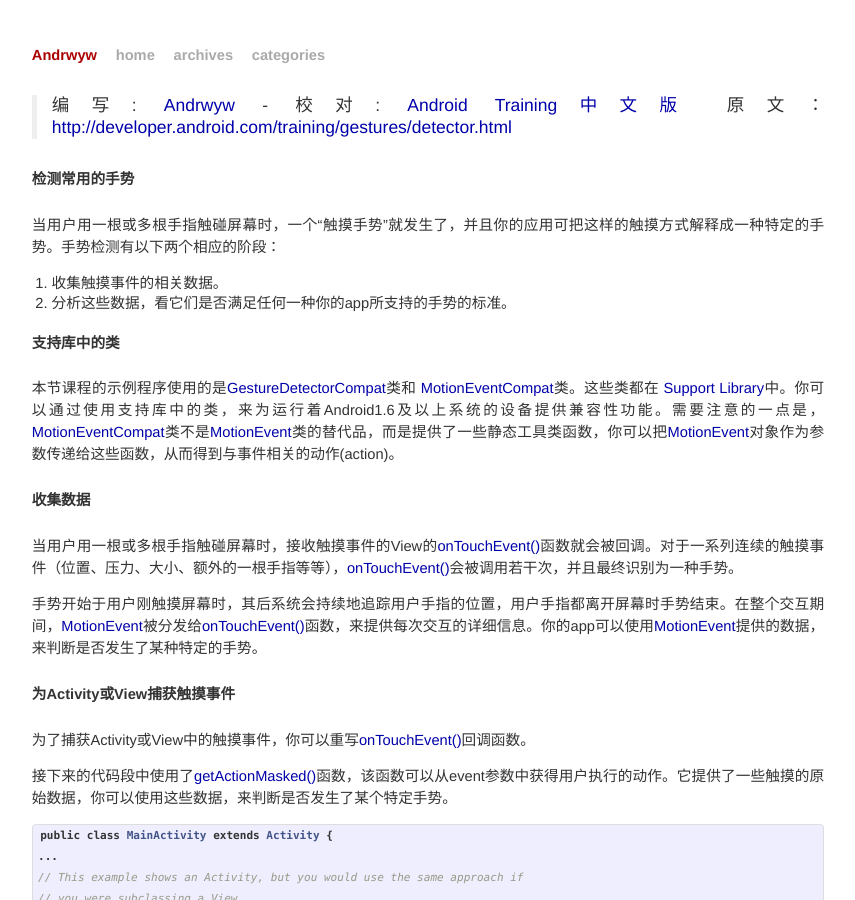
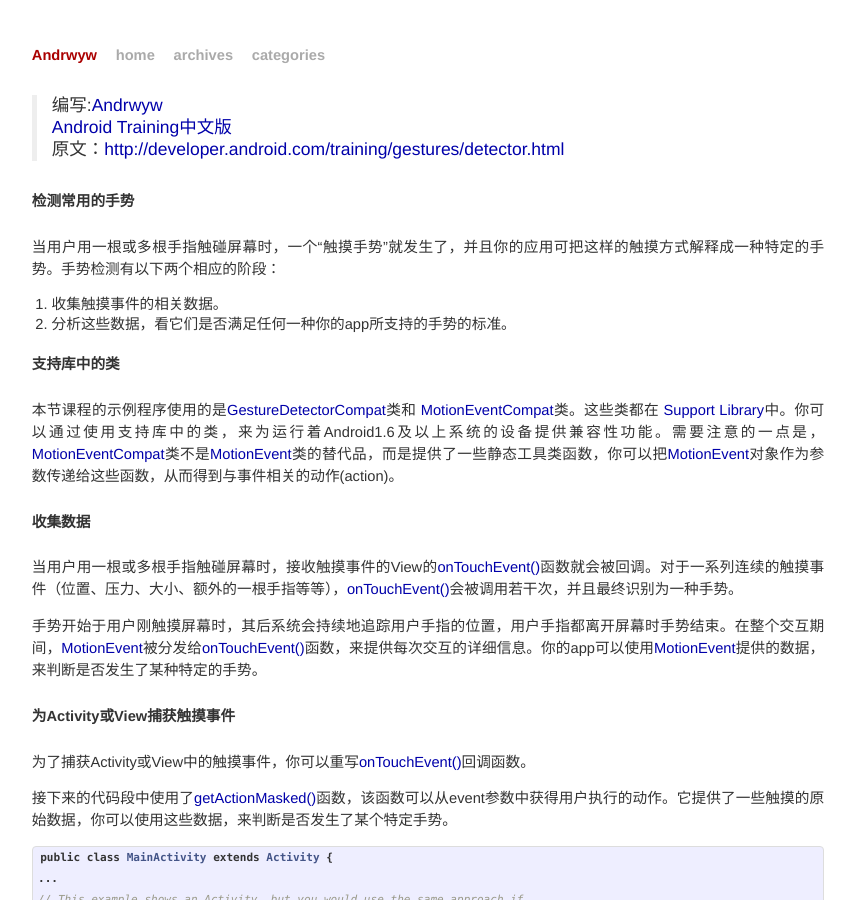
Before and after one commit to Andrwyw/Andrwyw.github.io, a Jekyll site: the page built from _posts/2014-7-15-[译]Android检测常用的手势.md, in a window 1280 px wide and 900 px high. Shown: the whole window, without its empty margins (212-1067 px from the left). Built offline with Jekyll 4.4.1, drawn with Linux system fonts in a browser that asks for light colours; comment, search, counter and statistics services are not loaded.

Commit message:
post topics about android training course in chinese

```diff
--- a/_posts/2014-7-15-[译]Android检测常用的手势.md
+++ b/_posts/2014-7-15-[译]Android检测常用的手势.md
@@ -2,12 +2,12 @@
 layout: post_w
 title: "[译]Android检测常用的手势"
 tags: [android]
-categories: [android, gesture, 翻译,translate ,android training]
+categories: [android, android training, gesture, 翻译]
 ---
 
-> 编写: [Andrwyw](https://github.com/Andrwyw) - 校对:
-> [Android Training中文版](http://hukai.me/android-training-course-in-chinese/index.html)
-> 原文：<http://developer.android.com/training/gestures/detector.html>
+>编写:[Andrwyw](https://github.com/Andrwyw)<br/>
+>[Android Training中文版](http://hukai.me/android-training-course-in-chinese/index.html)<br/>
+>原文：<http://developer.android.com/training/gestures/detector.html><br/>
 
 # 检测常用的手势 #
 
```
